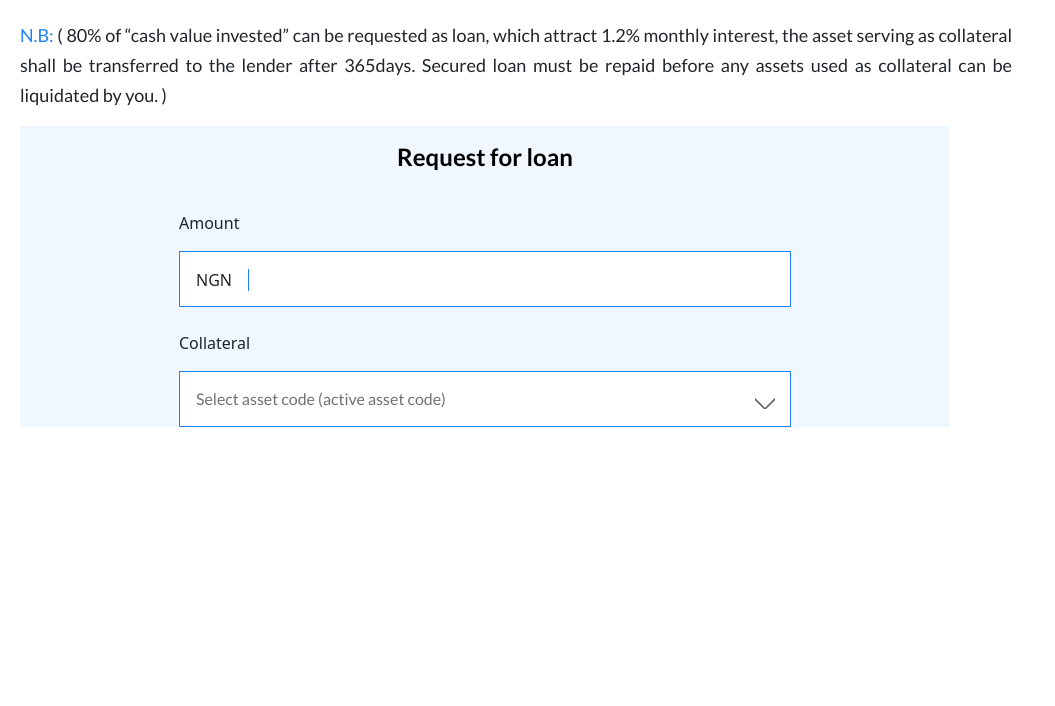
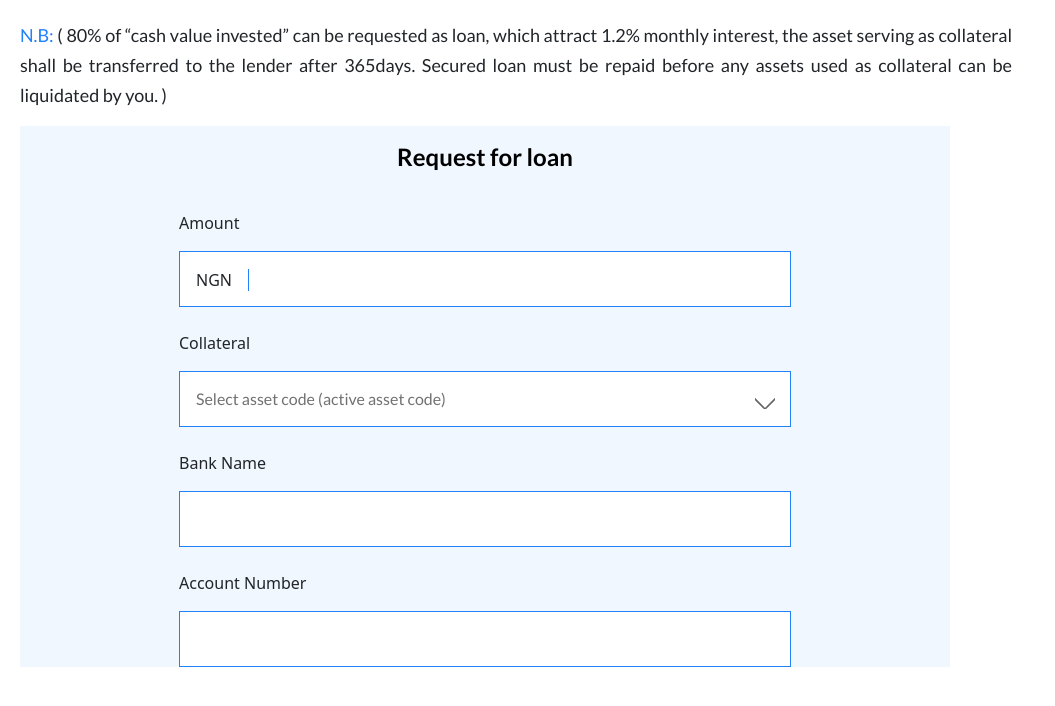
Before and after one commit to Dreezy305/HuntersWall, a Next.js app: page /loanRequest in a window 1280 px wide. Shown: the top 706 px of the page, without its empty margins (0-1055 px from the left). Built offline with nearby package versions, Linux system fonts and the light colour scheme; no server answers.

Commit message:
loan, asset type and styles

```diff
--- a/pages/loanRequest.js
+++ b/pages/loanRequest.js
@@ -16,6 +16,7 @@ function LoanRequest() {
       <div className="w-75 loan_container text-center">
         <h6 className="py-3">Request for loan</h6>
 
+        {/* AMOUNT */}
         <div className="row my-4 align-items-center justify-content-center mb-3">
           <div className="text-start col-lg-8">
             <label className="form-label pb-2">Amount</label>
@@ -27,6 +28,7 @@ function LoanRequest() {
           </div>
         </div>
 
+        {/* COLLATERAL */}
         <div className="row my-4 align-items-center justify-content-center mb-3">
           <div className="text-start col-lg-8">
             <label className="form-label pb-2">Collateral</label>
@@ -45,6 +47,40 @@ function LoanRequest() {
             </select>
           </div>
         </div>
+
+        {/* BANK NAME */}
+        <div className="row my-4 align-items-center justify-content-center mb-3">
+          <div className="text-start col-lg-8">
+            <label className="form-label pb-2">Bank Name</label>
+            <br />
+
+            <input
+              className="w-100 px-3 loan_input"
+              type="text"
+              value=""
+              autoComplete="on"
+              autoFocus
+              required
+            />
+          </div>
+        </div>
+
+        {/* ACCOUNT NUMBER */}
+        <div className="row my-4 align-items-center justify-content-center mb-3">
+          <div className="text-start col-lg-8">
+            <label className="form-label pb-2">Account Number</label>
+            <br />
+
+            <input
+              className="w-100 px-3 loan_input"
+              type="text"
+              value=""
+              autoComplete="on"
+              autoFocus
+              required
+            />
+          </div>
+        </div>
       </div>
     </div>
   );
--- a/styles/loan.scss
+++ b/styles/loan.scss
@@ -59,6 +59,15 @@
       color: rgba(18, 18, 18, 0.6);
     }
   }
+
+  &_input {
+    background: #ffffff;
+    border: 1px solid #2081f9;
+    box-sizing: border-box;
+    box-shadow: none;
+    outline: none;
+    height: 56px;
+  }
 }
 
 .loanCurrency {
```
